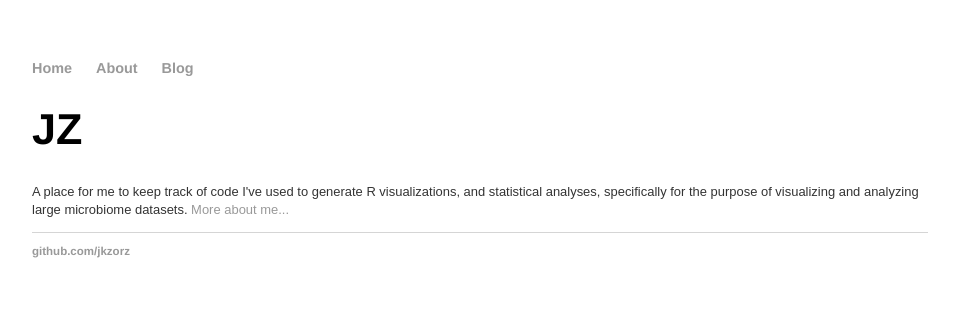
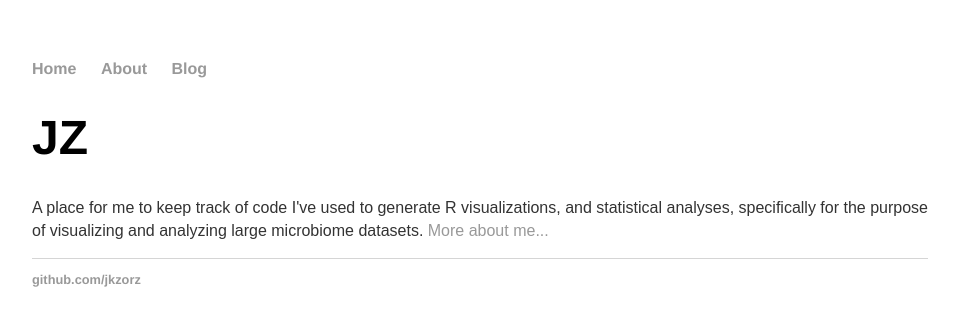
Before and after one commit to jkzorz/jkzorz.github.io, a Jekyll site: the page built from index.html, in a window 1280 px wide. Shown: the top 326 px of the page, without its empty margins (160-1119 px from the left). Built offline with Jekyll 4.4.1, drawn with Linux system fonts in a browser that asks for light colours.

Commit message:
Update main.css

```diff
--- a/css/main.css
+++ b/css/main.css
@@ -1,7 +1,6 @@
 body {
     margin: 60px auto;
     width: 70%;
-    font-size: .9em;
     font-family: 'Arial';
 }
 nav ul, footer ul {
@@ -26,7 +25,6 @@ h1 {
     font-family:'Helvetica', 'Arial', 'Sans-Serif';
 }
 p {
-    font-size: .9em;
     line-height: 1.4em;
     color: #333;
     font-family: 'Arial';
```
